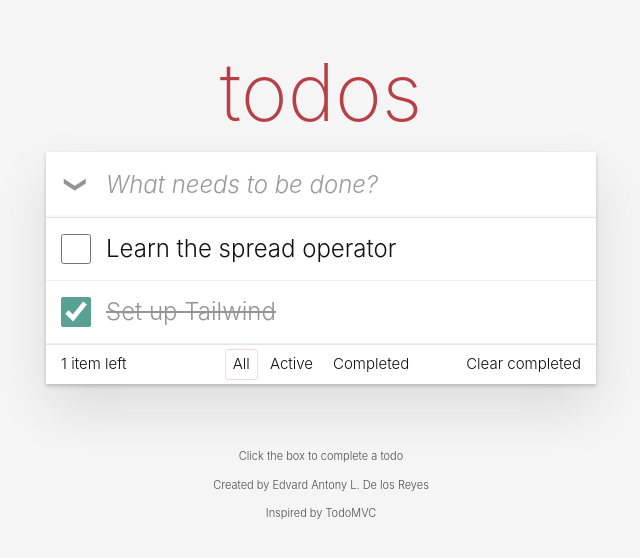
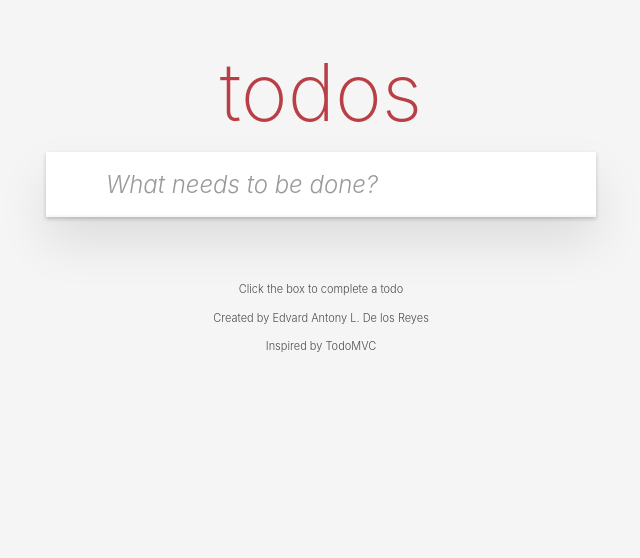
Before and after one commit to delosreyesedvard12-art/CSIT340-todomvc-De-los-Reyes, a React (Vite) app: page / in a window 1280 px wide. Shown: the top 558 px of the page, without its empty margins (319-959 px from the left). Built offline with nearby package versions, Linux system fonts and the light colour scheme.

Commit message:
feat: hide main and footer when there are no todos

```diff
--- a/src/components/Todos.jsx
+++ b/src/components/Todos.jsx
@@ -3,10 +3,7 @@
 function Todos() {
 
   const [text, setText] = useState('')
-  const [todos, setTodos] = useState([
-    { id: 1, text: 'Learn the spread operator', completed: false },
-    { id: 2, text: 'Set up Tailwind', completed: true },
-  ])
+  const [todos, setTodos] = useState([])
 
 function handleSubmit(e) {
     e.preventDefault()
@@ -48,6 +45,9 @@
             placeholder="What needs to be done?"
           />
         </form>
+
+        {todos.length > 0 && (
++          <>
 
          <main className="relative border-t border-[#e6e6e6]">
           <input id="toggle-all" type="checkbox" className="peer sr-only" />
@@ -129,6 +129,8 @@
           </button>
 
         </footer>
+        </>
+        )}
         </div>
     </section>
   )
```
